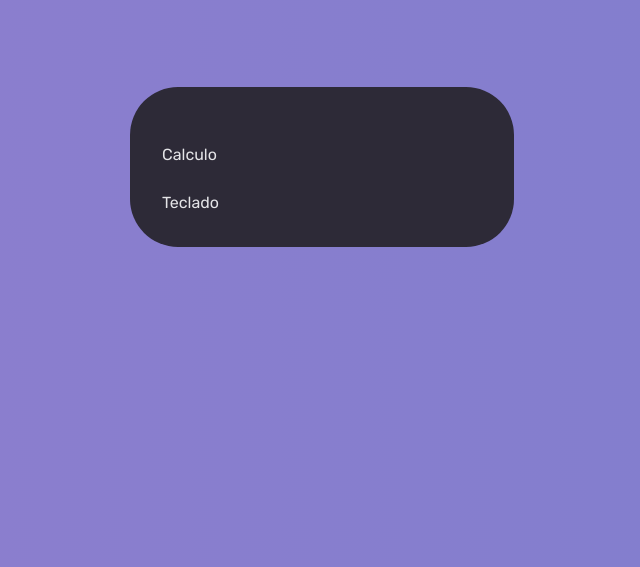
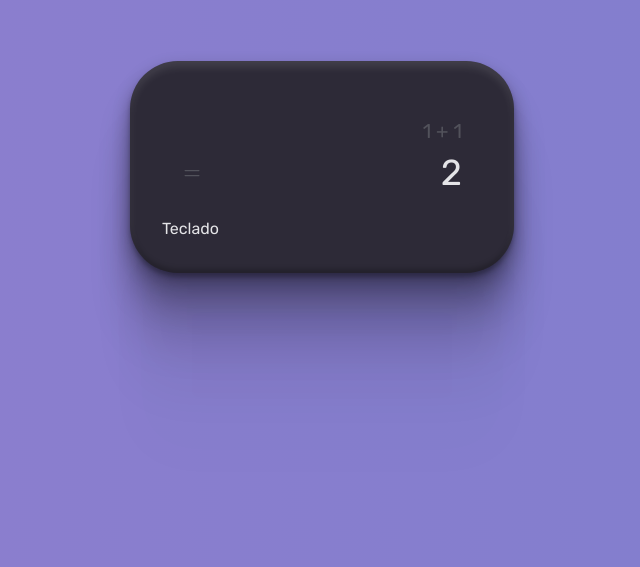
Before and after one commit to dsg1407/react-calculator, a React (Vite) app: page / in a window 1280 px wide. Shown: the part 233-800 px from the top of the page, without its empty margins (318-958 px from the left). Built offline with nearby package versions, Linux system fonts and the light colour scheme.

Commit message:
result structure

```diff
--- a/package.json
+++ b/package.json
@@ -9,6 +9,7 @@
     "preview": "vite preview"
   },
   "dependencies": {
+    "phosphor-react": "^1.4.1",
     "react": "^18.2.0",
     "react-dom": "^18.2.0"
   },
--- a/src/App.tsx
+++ b/src/App.tsx
@@ -1,11 +1,18 @@
+import { Equals } from "phosphor-react"
 import "./styles/global.css"
 
 export function App() {
   return (
     <div className="bg-gradient-to-r from-background-gradient-1 to-background-gradient-2 h-screen flex items-center justify-center ">
-      <main className="flex flex-col gap-6 pt-14 pb-8 px-8 bg-background-calculator rounded-6xl w-96 text-zinc-200 font-rubik">
-        <section>Calculo</section>
-        <section>Teclado</section>
+      <main className="flex flex-col gap-6 pt-14 pb-8 px-8 bg-background-calculator rounded-6xl w-96 text-zinc-200 font-rubik shadow-calculator">
+        <section id="result" className="flex flex-col items-end gap-2 px-5">
+          <p className="text-xl text-zinc-600">1 + 1</p>
+          <div className="flex justify-between items-center w-full">
+            <Equals size={20} className="text-zinc-600" />
+            <p className="text-4xl">2</p>
+          </div>
+        </section>
+        <section id="keyboard">Teclado</section>
       </main>
     </div>
   )
--- a/tailwind.config.cjs
+++ b/tailwind.config.cjs
@@ -17,6 +17,10 @@ module.exports = {
       borderRadius: {
         "6xl": "3rem",
       },
+      boxShadow: {
+        calculator:
+          "0px 4px 4px rgba(0, 0, 0, 0.25), 0px 188px 52px rgba(0, 0, 0, 0.01), 0px 120px 48px rgba(0, 0, 0, 0.04), 0px 68px 41px rgba(0, 0, 0, 0.15), 0px 30px 30px rgba(0, 0, 0, 0.26), 0px 8px 17px rgba(0, 0, 0, 0.29), inset 0px 6px 8px rgba(255, 255, 255, 0.1), inset 0px -4px 5px rgba(0, 0, 0, 0.22)",
+      },
       gridTemplateRows: {
         layout: "76px 1fr 56px",
       },
```
Also changed, not shown: 1 other file (tests, documents, lock files or other folders).
